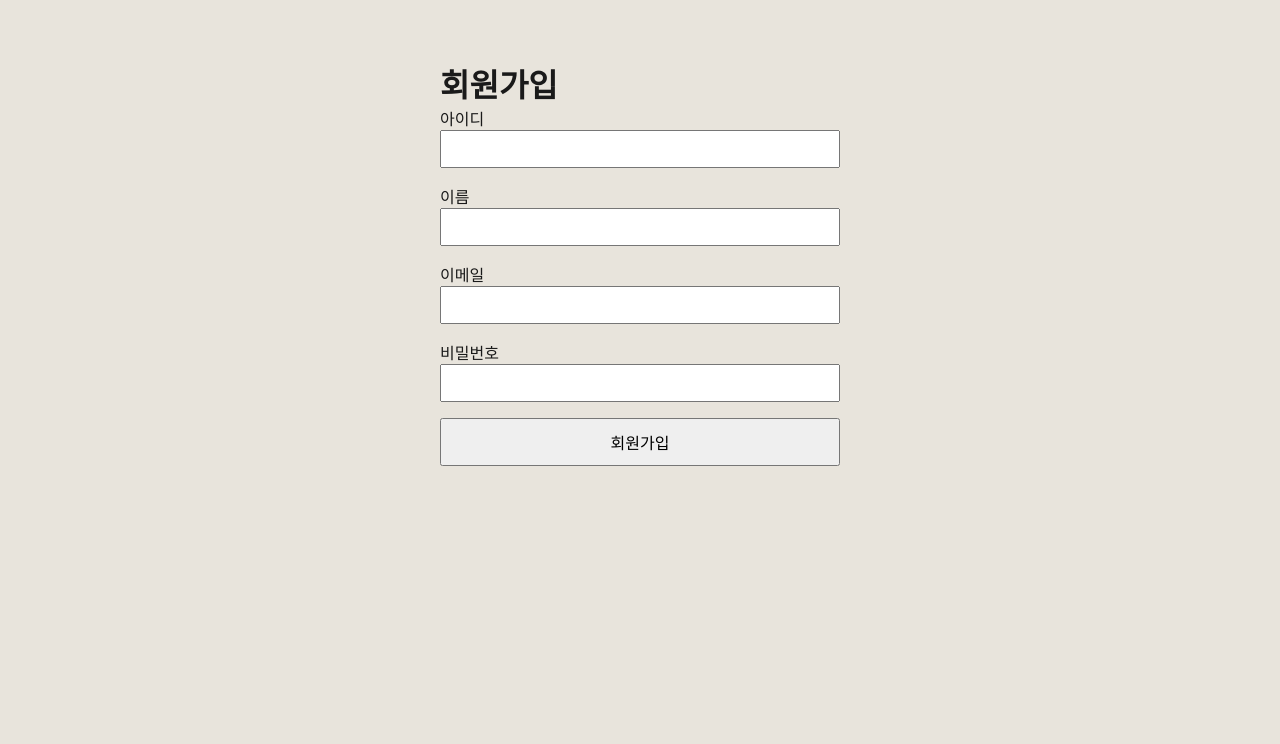
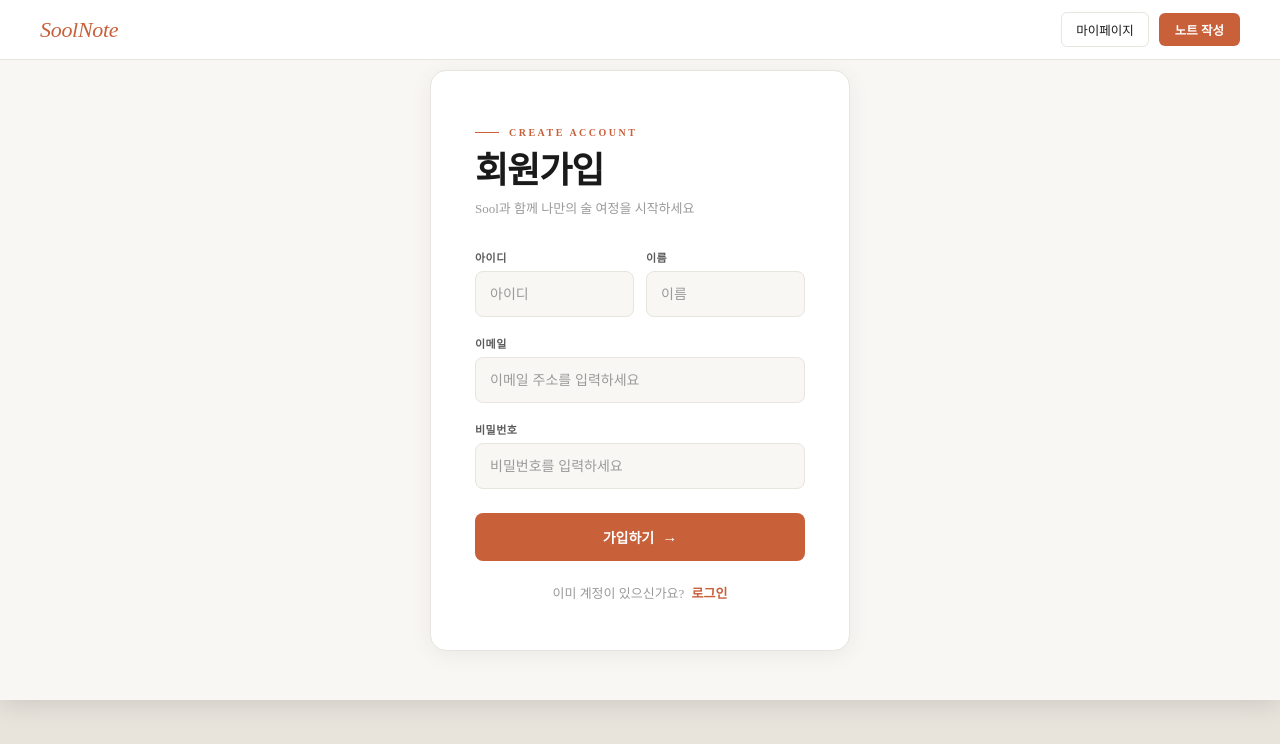
Before and after one commit to gywns0418/sool-project, a Vue app in the folder sool-web/: page /signup in a window 1280 px wide. Shown: the top 744 px of the page. Built offline with nearby package versions, Linux system fonts and the light colour scheme.

Commit message:
로그인 , 회원가입 화면 생성

```diff
--- a/sool-web/src/views/LoginView.vue
+++ b/sool-web/src/views/LoginView.vue
@@ -1,26 +1,50 @@
 <template>
+  <div class="page-wrap">
     <PageNav :links="navLinks" show-search />
-  <div class="login-page">
-    <h1>로그인</h1>
 
-    <form @submit.prevent="login">
-      <div class="form-group">
-        <label>아이디</label>
-        <input v-model="loginId" type="text" required />
+    <div class="login-body">
+      <div class="form-shell">
+        <div class="form-eyebrow">
+          <span class="eyebrow-line"></span>
+          <span>SIGN IN</span>
+        </div>
+        <h1 class="form-title">로그인</h1>
+        <p class="form-sub">계속하려면 계정으로 로그인하세요</p>
+
+        <form @submit.prevent="login" class="form-body">
+          <div class="field-group">
+            <label class="field-label">아이디</label>
+            <input
+              v-model="loginId"
+              type="text"
+              class="field-input"
+              placeholder="아이디를 입력하세요"
+              required
+            />
           </div>
 
-      <div class="form-group">
-        <label>비밀번호</label>
-        <input v-model="password" type="password" required />
+          <div class="field-group">
+            <label class="field-label">비밀번호</label>
+            <input
+              v-model="password"
+              type="password"
+              class="field-input"
+              placeholder="비밀번호를 입력하세요"
+              required
+            />
           </div>
 
-      <button type="submit">로그인</button>
+          <button type="submit" class="btn-submit">
+            로그인하기 <span class="btn-arrow">→</span>
+          </button>
         </form>
 
-    <p class="signup-link">
+        <p class="form-footer">
           계정이 없으신가요?
-      <router-link to="/signup">회원가입</router-link>
+          <router-link to="/signup" class="form-link">회원가입</router-link>
         </p>
+      </div>
+    </div>
   </div>
 </template>
 
@@ -38,33 +62,133 @@ const login = () => {
 
 <style scoped>
 .page-wrap {
-  background: var(--white);
+  background: var(--bg);
   overflow: hidden;
   box-shadow: 0 4px 24px rgba(0, 0, 0, 0.12);
+  min-height: 700px;
 }
 
-.login-page {
-  max-width: 400px;
-  margin: 60px auto;
+.login-body {
+  flex: 1;
+  display: flex;
+  align-items: center;
+  justify-content: center;
+  padding: 10px 24px;
 }
 
-.form-group {
-  margin-bottom: 16px;
+.form-shell {
+  width: 100%;
+  max-width: 400px;
+  background: var(--white);
+  border: 1px solid var(--border);
+  border-radius: 16px;
+  padding: 48px 44px;
+  box-shadow: 0 4px 24px rgba(0,0,0,0.06);
 }
 
-input {
-  width: 100%;
-  padding: 8px;
+.form-eyebrow {
+  display: inline-flex;
+  align-items: center;
+  gap: 10px;
+  font-size: 10px;
+  letter-spacing: 2.5px;
+  text-transform: uppercase;
+  font-weight: 600;
+  color: var(--point);
+  margin-bottom: 14px;
+}
+.eyebrow-line {
+  display: block;
+  width: 24px;
+  height: 1px;
+  background: var(--point);
 }
 
-button {
-  width: 100%;
-  padding: 10px;
+.form-title {
+  font-family: 'Playfair Display', serif;
+  font-size: 36px;
+  color: var(--ink);
+  letter-spacing: -1px;
+  line-height: 1.1;
+  margin-bottom: 6px;
+}
+.form-sub {
+  font-size: 13px;
+  color: var(--muted);
+  font-weight: 300;
+  margin-bottom: 32px;
 }
 
-.signup-link {
-  margin-top: 16px;
-  text-align: center;
+.form-body {
+  display: flex;
+  flex-direction: column;
+  gap: 18px;
+}
+.field-group {
+  display: flex;
+  flex-direction: column;
+  gap: 6px;
+}
+.field-label {
+  font-size: 11px;
+  font-weight: 600;
+  color: var(--sub);
+  letter-spacing: 0.5px;
+  text-transform: uppercase;
+}
+.field-input {
+  width: 100%;
+  height: 46px;
+  border: 1px solid var(--border);
+  border-radius: 8px;
+  padding: 0 14px;
+  font-size: 14px;
+  color: var(--ink);
+  background: var(--bg);
+  font-family: 'Pretendard', sans-serif;
+  outline: none;
+  transition: border-color 0.18s, box-shadow 0.18s;
+}
+.field-input::placeholder { color: var(--muted); }
+.field-input:focus {
+  border-color: var(--point);
+  box-shadow: 0 0 0 3px rgba(200, 96, 58, 0.10);
+  background: var(--white);
 }
 
+.btn-submit {
+  margin-top: 6px;
+  width: 100%;
+  height: 48px;
+  background: var(--point);
+  color: white;
+  border: none;
+  border-radius: 8px;
+  font-size: 14px;
+  font-weight: 600;
+  font-family: 'Pretendard', sans-serif;
+  cursor: pointer;
+  display: flex;
+  align-items: center;
+  justify-content: center;
+  gap: 8px;
+  transition: opacity 0.18s, transform 0.12s;
+}
+.btn-submit:hover { opacity: 0.88; }
+.btn-submit:active { transform: scale(0.98); }
+.btn-arrow { font-size: 15px; }
+
+.form-footer {
+  margin-top: 22px;
+  text-align: center;
+  font-size: 13px;
+  color: var(--muted);
+}
+.form-link {
+  color: var(--point);
+  font-weight: 600;
+  text-decoration: none;
+  margin-left: 4px;
+}
+.form-link:hover { text-decoration: underline; }
 </style>
--- a/sool-web/src/views/SignupView.vue
+++ b/sool-web/src/views/SignupView.vue
@@ -1,37 +1,78 @@
 <template>
-  <div class="signup-page">
-    <h1>회원가입</h1>
+  <div class="page-wrap">
+    <PageNav :links="navLinks" show-search />
 
-    <form @submit.prevent="signup">
+    <div class="signup-body">
+      <div class="form-shell">
+        <div class="form-eyebrow">
+          <span class="eyebrow-line"></span>
+          <span>CREATE ACCOUNT</span>
+        </div>
+        <h1 class="form-title">회원가입</h1>
+        <p class="form-sub">Sool과 함께 나만의 술 여정을 시작하세요</p>
 
-      <div class="form-group">
-        <label>아이디</label>
-        <input v-model="loginId" type="text" required />
+        <form @submit.prevent="signup" class="form-body">
+          <div class="field-row">
+            <div class="field-group">
+              <label class="field-label">아이디</label>
+              <input
+                v-model="loginId"
+                type="text"
+                class="field-input"
+                placeholder="아이디"
+                required
+              />
+            </div>
+            <div class="field-group">
+              <label class="field-label">이름</label>
+              <input
+                v-model="name"
+                type="text"
+                class="field-input"
+                placeholder="이름"
+                required
+              />
+            </div>
           </div>
 
-      <div class="form-group">
-        <label>이름</label>
-        <input v-model="name" type="text" required />
+          <div class="field-group">
+            <label class="field-label">이메일</label>
+            <input
+              v-model="email"
+              type="email"
+              class="field-input"
+              placeholder="이메일 주소를 입력하세요"
+              required
+            />
           </div>
 
-      <div class="form-group">
-        <label>이메일</label>
-        <input v-model="email" type="email" required />
+          <div class="field-group">
+            <label class="field-label">비밀번호</label>
+            <input
+              v-model="password"
+              type="password"
+              class="field-input"
+              placeholder="비밀번호를 입력하세요"
+              required
+            />
           </div>
 
-      <div class="form-group">
-        <label>비밀번호</label>
-        <input v-model="password" type="password" required />
-      </div>
-
-      <button type="submit">회원가입</button>
-
+          <button type="submit" class="btn-submit">
+            가입하기 <span class="btn-arrow">→</span>
+          </button>
         </form>
 
+        <p class="form-footer">
+          이미 계정이 있으신가요?
+          <router-link to="/login" class="form-link">로그인</router-link>
+        </p>
+      </div>
+    </div>
   </div>
 </template>
 
 <script setup>
+import PageNav from '../components/common/PageNav.vue'
 import { ref } from 'vue'
 
 const loginId = ref('')
@@ -46,28 +87,138 @@ const signup = () => {
 
 <style scoped>
 .page-wrap {
-  background: var(--white);
+  background: var(--bg);
   overflow: hidden;
   box-shadow: 0 4px 24px rgba(0, 0, 0, 0.12);
+  min-height: 700px;
 }
 
-.signup-page {
-  max-width: 400px;
-  margin: 60px auto;
+.signup-body {
+  flex: 1;
+  display: flex;
+  align-items: center;
+  justify-content: center;
+  padding: 10px 24px;
 }
 
-.form-group {
-  margin-bottom: 16px;
+.form-shell {
+  width: 100%;
+  max-width: 420px;
+  background: var(--white);
+  border: 1px solid var(--border);
+  border-radius: 16px;
+  padding: 48px 44px;
+  box-shadow: 0 4px 24px rgba(0,0,0,0.06);
 }
 
-input {
-  width: 100%;
-  padding: 8px;
+.form-eyebrow {
+  display: inline-flex;
+  align-items: center;
+  gap: 10px;
+  font-size: 10px;
+  letter-spacing: 2.5px;
+  text-transform: uppercase;
+  font-weight: 600;
+  color: var(--point);
+  margin-bottom: 14px;
+}
+.eyebrow-line {
+  display: block;
+  width: 24px;
+  height: 1px;
+  background: var(--point);
 }
 
-button {
-  width: 100%;
-  padding: 10px;
+.form-title {
+  font-family: 'Playfair Display', serif;
+  font-size: 36px;
+  color: var(--ink);
+  letter-spacing: -1px;
+  line-height: 1.1;
+  margin-bottom: 6px;
+}
+.form-sub {
+  font-size: 13px;
+  color: var(--muted);
+  font-weight: 300;
+  margin-bottom: 32px;
 }
 
+.form-body {
+  display: flex;
+  flex-direction: column;
+  gap: 18px;
+}
+.field-row {
+  display: grid;
+  grid-template-columns: 1fr 1fr;
+  gap: 12px;
+}
+.field-group {
+  display: flex;
+  flex-direction: column;
+  gap: 6px;
+}
+.field-label {
+  font-size: 11px;
+  font-weight: 600;
+  color: var(--sub);
+  letter-spacing: 0.5px;
+  text-transform: uppercase;
+}
+.field-input {
+  width: 100%;
+  height: 46px;
+  border: 1px solid var(--border);
+  border-radius: 8px;
+  padding: 0 14px;
+  font-size: 14px;
+  color: var(--ink);
+  background: var(--bg);
+  font-family: 'Pretendard', sans-serif;
+  outline: none;
+  transition: border-color 0.18s, box-shadow 0.18s;
+}
+.field-input::placeholder { color: var(--muted); }
+.field-input:focus {
+  border-color: var(--point);
+  box-shadow: 0 0 0 3px rgba(200, 96, 58, 0.10);
+  background: var(--white);
+}
+
+.btn-submit {
+  margin-top: 6px;
+  width: 100%;
+  height: 48px;
+  background: var(--point);
+  color: white;
+  border: none;
+  border-radius: 8px;
+  font-size: 14px;
+  font-weight: 600;
+  font-family: 'Pretendard', sans-serif;
+  cursor: pointer;
+  display: flex;
+  align-items: center;
+  justify-content: center;
+  gap: 8px;
+  transition: opacity 0.18s, transform 0.12s;
+}
+.btn-submit:hover { opacity: 0.88; }
+.btn-submit:active { transform: scale(0.98); }
+.btn-arrow { font-size: 15px; }
+
+.form-footer {
+  margin-top: 22px;
+  text-align: center;
+  font-size: 13px;
+  color: var(--muted);
+}
+.form-link {
+  color: var(--point);
+  font-weight: 600;
+  text-decoration: none;
+  margin-left: 4px;
+}
+.form-link:hover { text-decoration: underline; }
 </style>
```
Lines whose indentation alone changed are shown as unchanged.
